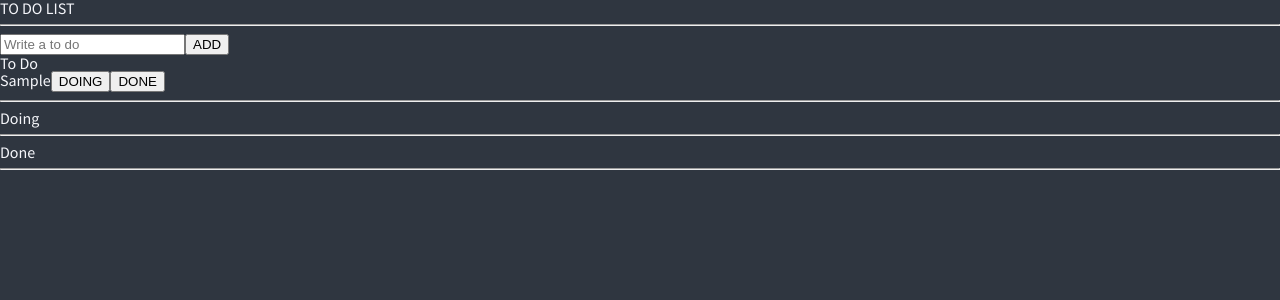
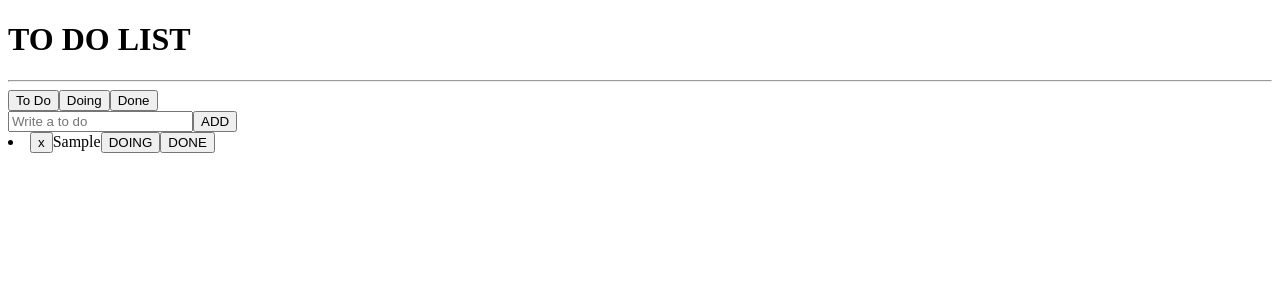
Before and after one commit to yesharry/todo, a React (Vite) app: page / in a window 1280 px wide. Both pictures are taken after typing "Sample" into the empty fields and a click on the button "ADD". Shown: the top 300 px of the page. Built offline with nearby package versions, Linux system fonts and the light colour scheme.

Commit message:
Modify: 카테고리 나누기

```diff
--- a/src/App.tsx
+++ b/src/App.tsx
@@ -1,73 +1,8 @@
-import { createGlobalStyle } from "styled-components";
 import ToDoList from "./components/ToDoList";
-
-const GlobalStyle = createGlobalStyle`
-@import url('https://fonts.googleapis.com/css2?family=Lobster&family=Source+Sans+Pro:wght@300;400&display=swap');
-html, body, div, span, applet, object, iframe,
-h1, h2, h3, h4, h5, h6, p, blockquote, pre,
-a, abbr, acronym, address, big, cite, code,
-del, dfn, em, img, ins, kbd, q, s, samp,
-small, strike, strong, sub, sup, tt, var,
-b, u, i, center,
-dl, dt, dd, menu, ol, ul, li,
-fieldset, form, label, legend,
-table, caption, tbody, tfoot, thead, tr, th, td,
-article, aside, canvas, details, embed,
-figure, figcaption, footer, header, hgroup,
-main, menu, nav, output, ruby, section, summary,
-time, mark, audio, video {
-  margin: 0;
-  padding: 0;
-  border: 0;
-  font-size: 100%;
-  font: inherit;
-  vertical-align: baseline;
-}
-/* HTML5 display-role reset for older browsers */
-article, aside, details, figcaption, figure,
-footer, header, hgroup, main, menu, nav, section {
-  display: block;
-}
-/* HTML5 hidden-attribute fix for newer browsers */
-*[hidden] {
-    display: none;
-}
-body {
-  line-height: 1;
-}
-menu, ol, ul {
-  list-style: none;
-}
-blockquote, q {
-  quotes: none;
-}
-blockquote:before, blockquote:after,
-q:before, q:after {
-  content: '';
-  content: none;
-}
-table {
-  border-collapse: collapse;
-  border-spacing: 0;
-}
-* {
-  box-sizing: border-box;
-}
-body {
-  font-family: 'Source Sans Pro', sans-serif;
-  background-color: ${(props) => props.theme.bgColor};
-  color: ${(props) => props.theme.textColor}
-}
-a {
-  text-decoration: none;
-  color: inherit;
-}
-`;
 
 function App() {
   return (
     <>
-      <GlobalStyle />
       <ToDoList />
     </>
   );
--- a/src/atoms.tsx
+++ b/src/atoms.tsx
@@ -26,12 +26,13 @@ export const toDoSelector = selector({
   key: "toDoSelector",
   get: ({ get }) => {
     const toDos = get(toDoState);
-    // const category = get(categoryState);
+    const category = get(categoryState);
 
-    return [
-      toDos.filter((toDo) => toDo.category === Categories.TO_DO),
-      toDos.filter((toDo) => toDo.category === Categories.DOING),
-      toDos.filter((toDo) => toDo.category === Categories.DONE),
-    ];
+    // return [
+    //   toDos.filter((toDo) => toDo.category === Categories.TO_DO),
+    //   toDos.filter((toDo) => toDo.category === Categories.DOING),
+    //   toDos.filter((toDo) => toDo.category === Categories.DONE),
+    // ];
+    return toDos.filter((toDo) => toDo.category === category);
   },
 });
--- a/src/components/ToDo.tsx
+++ b/src/components/ToDo.tsx
@@ -4,7 +4,7 @@ import { Categories, IToDo, toDoState } from "../atoms";
 const ToDo = ({ text, category, id }: IToDo) => {
   const setToDos = useSetRecoilState(toDoState);
 
-  const onClick = (event: React.MouseEvent<HTMLButtonElement>) => {
+  const changeCategory = (event: React.MouseEvent<HTMLButtonElement>) => {
     const {
       currentTarget: { name },
     } = event;
@@ -19,21 +19,34 @@ const ToDo = ({ text, category, id }: IToDo) => {
     });
   };
 
+  const deleteToDo = (text: string) => {
+    if (window.confirm(`${text}를 정말 삭제하시겠어요?`)) {
+      setToDos((oldToDos) => {
+        const targetIndex = oldToDos.findIndex((toDo) => toDo.id === id);
+        return [
+          ...oldToDos.slice(0, targetIndex),
+          ...oldToDos.slice(targetIndex + 1),
+        ];
+      });
+    }
+  };
+
   return (
     <li>
+      <button onClick={() => deleteToDo(text)}>x</button>
       <span>{text}</span>
       {category !== Categories.TO_DO && (
-        <button name={Categories.TO_DO} onClick={onClick}>
+        <button name={Categories.TO_DO} onClick={changeCategory}>
           TO DO
         </button>
       )}
       {category !== Categories.DOING && (
-        <button name={Categories.DOING} onClick={onClick}>
+        <button name={Categories.DOING} onClick={changeCategory}>
           DOING
         </button>
       )}
       {category !== Categories.DONE && (
-        <button name={Categories.DONE} onClick={onClick}>
+        <button name={Categories.DONE} onClick={changeCategory}>
           DONE
         </button>
       )}
--- a/src/components/ToDoList.tsx
+++ b/src/components/ToDoList.tsx
@@ -1,43 +1,41 @@
-import { useRecoilValue } from "recoil";
+import { useRecoilValue, useSetRecoilState } from "recoil";
 import CreateToDo from "./CreateToDo";
 import { Categories, categoryState, toDoSelector } from "../atoms";
 import ToDo from "./ToDo";
 
 const ToDoList = () => {
-  const category = useRecoilValue(categoryState);
-  const [toDo, doing, done] = useRecoilValue(toDoSelector);
+  const toDos = useRecoilValue(toDoSelector);
+  const setCategory = useSetRecoilState(categoryState);
+
+  const onClick = (event: React.MouseEvent<HTMLButtonElement>) => {
+    setCategory(event.currentTarget.value as any);
+  };
 
   return (
     <div>
       <h1>TO DO LIST</h1>
       <hr />
+
+      <button value={Categories.TO_DO} onClick={onClick}>
+        To Do
+      </button>
+      <button value={Categories.DOING} onClick={onClick}>
+        Doing
+      </button>
+      <button value={Categories.DONE} onClick={onClick}>
+        Done
+      </button>
+      {/* <select value={category} onInput={onClick}>
+        <option value={Categories.TO_DO}>To Do</option>
+        <option value={Categories.DOING}>Doing</option>
+        <option value={Categories.DONE}>Done</option>
+      </select> */}
+
       <CreateToDo />
 
-      <h2>To Do</h2>
-      {category === Categories.TO_DO && (
-        <ul>
-          {toDo.map((toDo) => (
-            <ToDo key={toDo.id} {...toDo} />
-          ))}
-        </ul>
-      )}
-      <hr />
-
-      <h2>Doing</h2>
-      <ul>
-        {doing.map((toDo) => (
-          <ToDo key={toDo.id} {...toDo} />
-        ))}
-      </ul>
-      <hr />
-
-      <h2>Done</h2>
-      <ul>
-        {done.map((toDo) => (
-          <ToDo key={toDo.id} {...toDo} />
-        ))}
-      </ul>
-      <hr />
+      {toDos.map((toDo) => (
+        <ToDo key={toDo.id} {...toDo} />
+      ))}
     </div>
   );
 };
```
